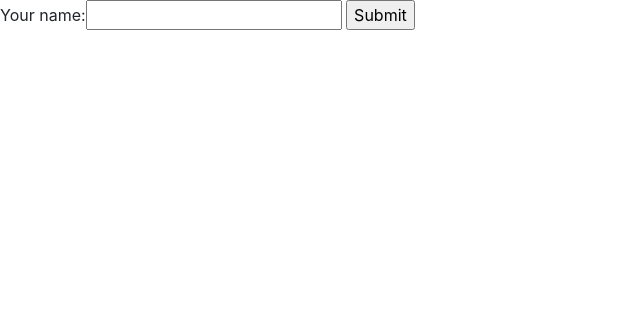
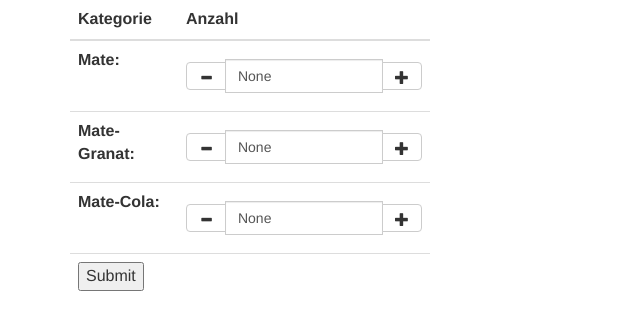
Before and after one commit to memo42/schrankverwaltung, a Django app: template main/templates/main/name.html in a window 1280 px wide. Shown: the top 330 px of the page, without its empty margins (0-640 px from the left). Run offline with Django 3.2, Linux system fonts and the light colour scheme; tables that the repository leaves empty hold one stand-in row (values such as "Sample post"); the template is opened without the code that fills it: values that come from a table or form of the project are taken from there, most other values are stand-ins (such as "Sample title", 1, 10 or a date in 2020); some libraries are stand-ins or nearby versions.

Commit message:
made name look right - still needs to recieve post and change data in database

```diff
--- a/main/forms.py
+++ b/main/forms.py
@@ -1,4 +1,6 @@
 from django import forms
 
 class NameForm(forms.Form):
-    your_name = forms.CharField(label='Your name', max_length=100)
+	mate = forms.IntegerField(label='Mate')
+	mateGranat = forms.IntegerField(label='Mate-Granat')
+	mateCola = forms.IntegerField(label='Mate-Cola')
--- a/main/templates/main/name.html
+++ b/main/templates/main/name.html
@@ -7,9 +7,53 @@
 	</head>
 	<body>
 		<form action="/main/name/{{ schranknummer }}" method="post">
-	 		{% csrf_token %}
-			{{ form }}
-			<input type="submit" value="Submit" />
+			<div class="container">
+				<div class="row">
+					<div class="col-md-4">
+						<table class="table">
+							<thead><tr>
+								<th>Kategorie</th>
+								<th>Anzahl</th>
+							</tr></thead>
+							<tbody>
+								{% for kastenart in form %}
+								<tr>
+									<td>
+										{{ kastenart.label_tag }}
+									</td>
+									<td>
+										<div class="center">
+											<p></p>
+											<div class="input-group">
+												<span class="input-group-btn">
+													<button type="button" class="btn btn-default btn-number" data-type="minus" data-field="{{ kastenart.label }}">
+														<span class="glyphicon glyphicon-minus"></span>
+													</button>
+												</span>
+												<input type="text" name="{{ kastenart.label }}" class="form-control input-number" value="{{ kastenart.value }}" min="0" max="10">
+												<span class="input-group-btn">
+													<button type="button" class="btn btn-default btn-number" data-type="plus" data-field="{{ kastenart.label }}">
+														<span class="glyphicon glyphicon-plus"></span>
+													</button>
+												</span>
+											</div>
+											<p></p>
+										</div>
+									</td>
+								</tr>
+								{% endfor %}
+								<tr>
+									<td>
+									<input type="submit" value="Submit" />
+	 								{% csrf_token %}
+									</td>
+									<td></td>
+								</tr>
+      					</tbody>
+               	</table>
+            	</div>
+         	</div>
+      	</div>
 		</form>
       <script src="http://code.jquery.com/jquery.min.js"></script>
       <script src="/static/bootstrap/js/bootstrap.min.js"></script>
```
Also changed, not shown: main/views.py (+25 -25 lines).
